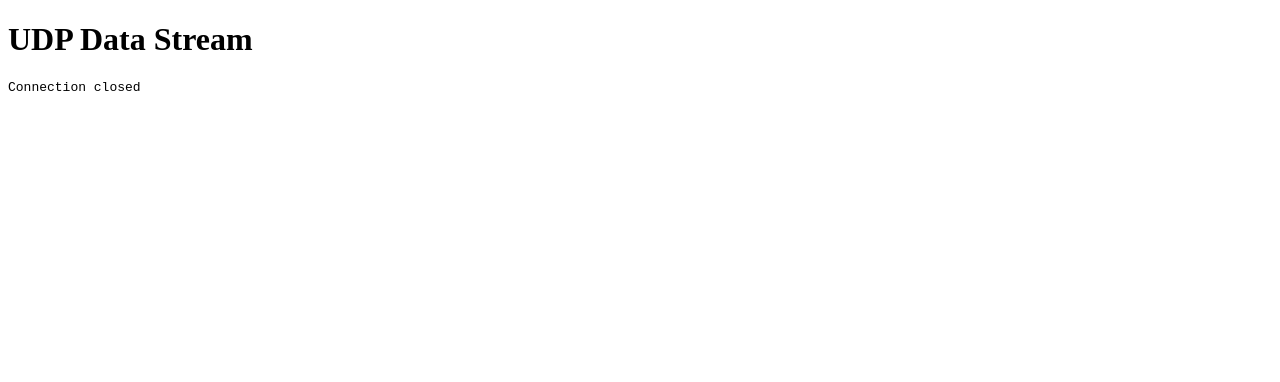
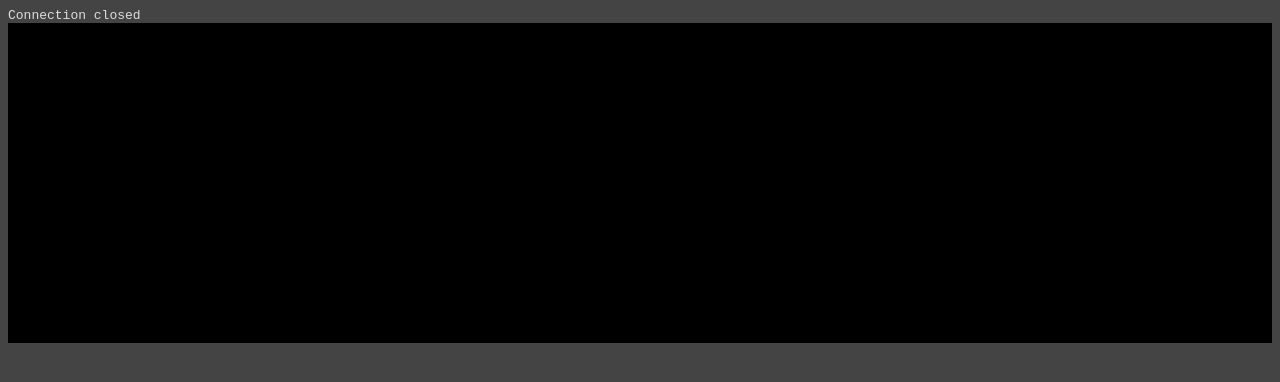
Before and after one commit to nuru-nu/pantone, a plain HTML site: page py/static/index.html in a window 1280 px wide. Drawn offline with Linux system fonts and the light colour scheme.

Commit message:
Adds rolling canvas to server2.

```diff
--- a/py/static/index.html
+++ b/py/static/index.html
@@ -1,8 +1,28 @@
 <!DOCTYPE html>
+
+<style>
+body {
+  background: #444;
+  color: #ddd;
+}
+#data {
+  font-family: monospace;
+  white-space: pre;
+}
+canvas {
+  display: block;
+  height: 40vh;
+  width: 100%;
+}
+</style>
+
 <title>UDP Data Stream</title>
-<h1>UDP Data Stream</h1>
 <div id="data"></div>
+<canvas id="canvas"></canvas>
+
 <script>
+
+// NETWORKING
 
 function websocket() {
   const protocol = {
@@ -14,19 +34,84 @@ function websocket() {
 const ws = websocket();
 const dataDiv = document.getElementById('data');
 
+let lastData = null, lastT = null, lastDt = null;
 ws.onmessage = async function(event) {
   const data = new Float32Array(await event.data.arrayBuffer());
   dataDiv.textContent = Array.from(data).map(n => n.toFixed(3)).join(', ');
+  lastData = data;
+  const t = performance.now();
+  if (lastT) lastDt = t - lastT;
+  lastT = t;
 };
 
 ws.onclose = function() {
   dataDiv.textContent = 'Connection closed';
 };
+
+// DRAWING
+
+const canvas = document.getElementById('canvas');
+const ctx = canvas.getContext('2d', { alpha: false });
+
+const offscreenCanvas = document.createElement('canvas');
+const offscreenCtx = offscreenCanvas.getContext('2d', { alpha: false });
+
+function resizeCanvas() {
+  const width = canvas.parentElement.clientWidth;
+  const height = canvas.height;
+  canvas.width = width;
+  offscreenCanvas.width = canvas.width;
+  offscreenCanvas.height = canvas.height;
+
+  ctx.fillStyle = 'black';
+  ctx.fillRect(0, 0, canvas.width, canvas.height);
+  offscreenCtx.fillStyle = 'black';
+  offscreenCtx.fillRect(0, 0, canvas.width, canvas.height);
+}
+
+resizeCanvas();
+window.addEventListener('resize', resizeCanvas);
+
+function getNewData() {
+  return Math.random() * canvas.height;
+}
+
+function draw(timestamp) {
+
+  offscreenCtx.drawImage(canvas, 0, 0);
+
+  ctx.fillStyle = 'black';
+  ctx.fillRect(0, 0, canvas.width, canvas.height);
+
+  ctx.drawImage(offscreenCanvas,
+      1, 0, canvas.width - 1, canvas.height,  // src
+      0, 0, canvas.width - 1, canvas.height,  // dst
+  );
+
+  const x = canvas.width - 1;
+  function set(y, color) {
+    ctx.strokeStyle = color;
+    ctx.beginPath();
+    ctx.moveTo(x, y - 1);
+    ctx.lineTo(x, y + 1);
+    ctx.stroke();
+  }
+
+  if (lastData) {
+    const [gx, gy, ..._] = lastData;
+    const norm = y => Math.floor((y / 20 + 0.5) * canvas.height);
+    set(norm(gx), 'red');
+    set(norm(gy), 'green');
+  }
+  if (lastDt) {
+    const norm = y => Math.floor((y / 100) * canvas.height);
+    const clip = y => Math.max(5, Math.min(canvas.height, y));
+    set(clip(norm(lastDt)), 'white');
+  }
+
+  requestAnimationFrame(draw);
+}
+
+requestAnimationFrame(draw);
+
 </script>
-
-<style>
-#data {
-  font-family: monospace;
-  white-space: pre;
-}
-</style>
```
